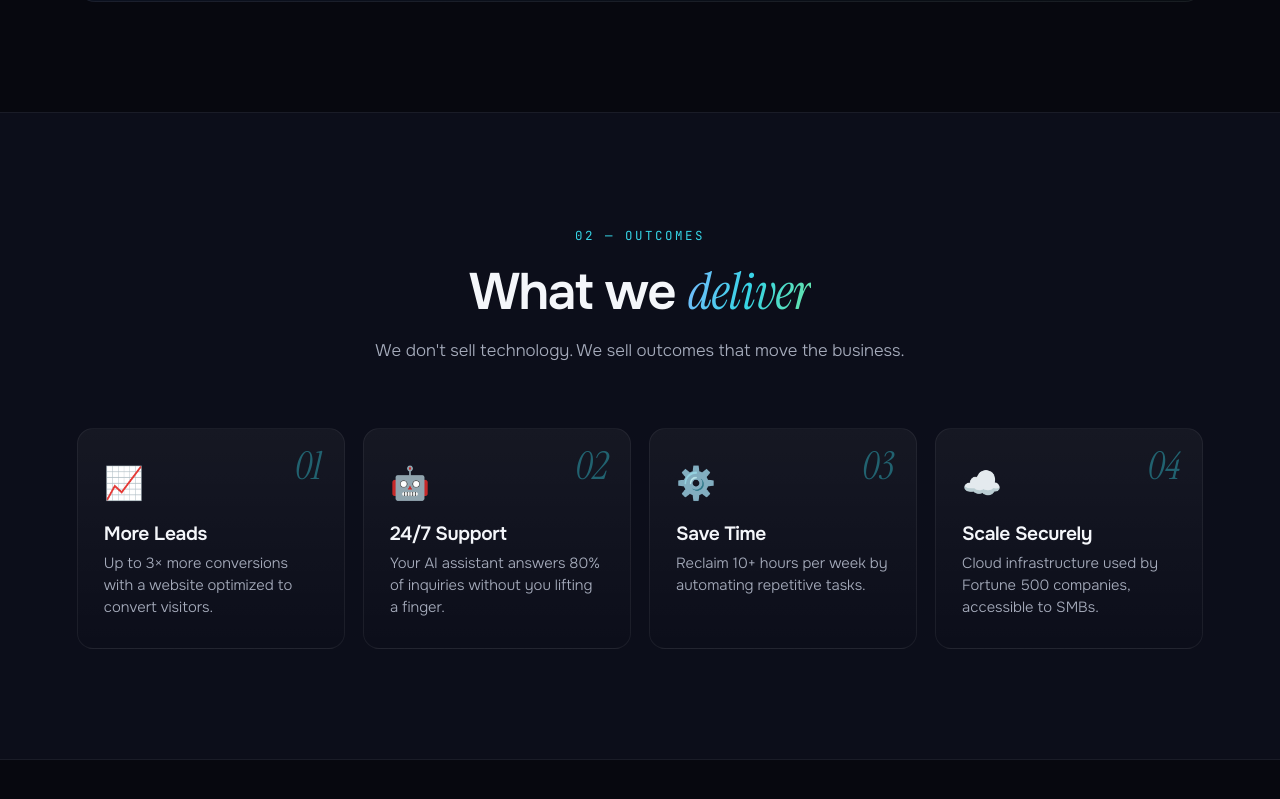
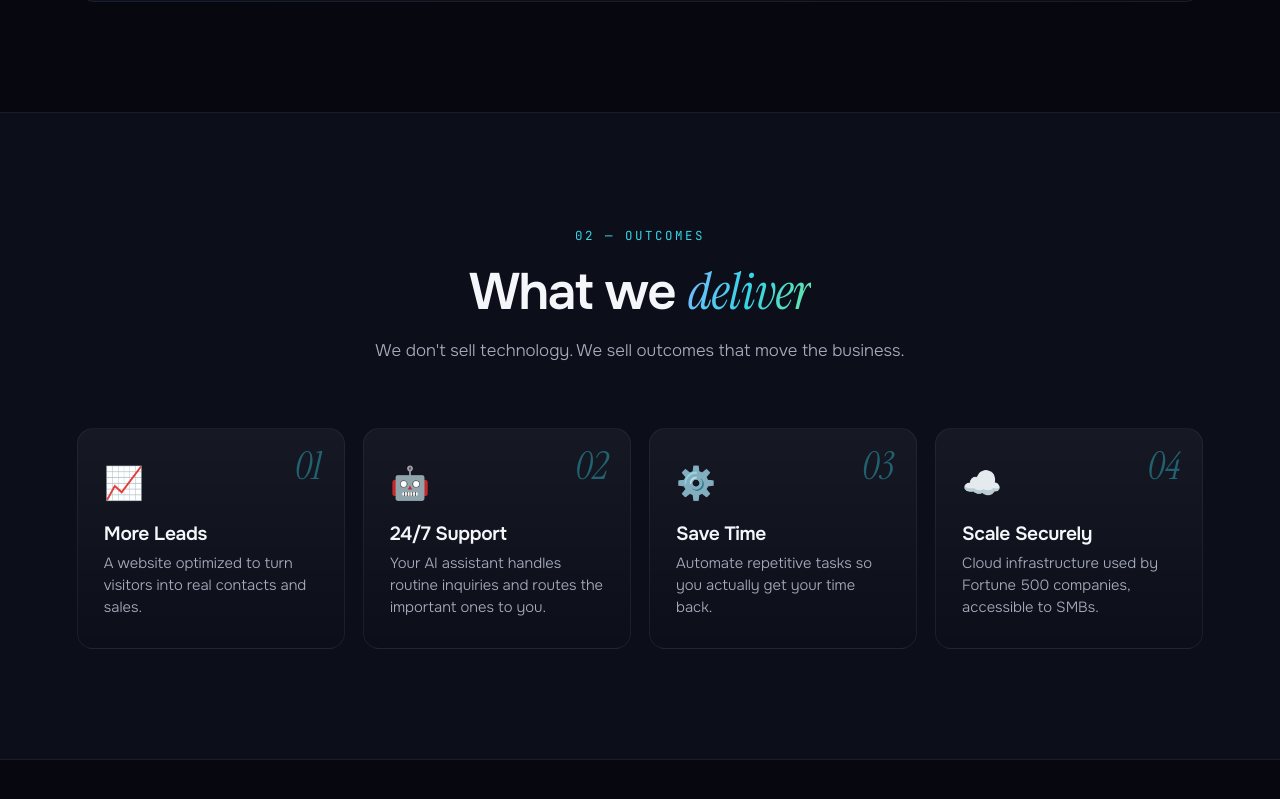
Before and after one commit to bluesstick/kanettech, a plain HTML site: page index.html in a window 1280 px wide. Shown: the part 1973-2772 px from the top of the page. Drawn offline with Linux system fonts and the light colour scheme.

Commit message:
Add files via upload

```diff
--- a/index.html
+++ b/index.html
@@ -333,7 +333,7 @@
     <div class="hero-meta">
       <span class="item"><svg viewBox="0 0 24 24" fill="currentColor"><path d="M12 2l3 7h7l-5.5 4 2 7L12 16l-6.5 4 2-7L2 9h7z"/></svg><span data-i18n="hero.m1">10+ años en IT internacional</span></span>
       <span class="item"><svg viewBox="0 0 24 24" fill="none" stroke="currentColor" stroke-width="2.5"><path d="M5 12l5 5L20 7"/></svg><span data-i18n="hero.m2">Servicio bilingüe ES/EN</span></span>
-      <span class="item"><svg viewBox="0 0 24 24" fill="none" stroke="currentColor" stroke-width="2.5"><circle cx="12" cy="12" r="9"/><path d="M3 12h18M12 3a14 14 0 010 18M12 3a14 14 0 000 18"/></svg><span data-i18n="hero.m3">Clientes en 3 países</span></span>
+      <span class="item"><svg viewBox="0 0 24 24" fill="none" stroke="currentColor" stroke-width="2.5"><circle cx="12" cy="12" r="9"/><path d="M3 12h18M12 3a14 14 0 010 18M12 3a14 14 0 000 18"/></svg><span data-i18n="hero.m3">Experiencia internacional ES · LATAM · EEUU</span></span>
     </div>
   </div>
 </section>
@@ -345,8 +345,6 @@
     <button onclick="scrollToSection('portfolio')" class="brand-name ft">FAT TACO</button>
     <span class="sep">·</span>
     <button onclick="scrollToSection('portfolio')" class="brand-name">Regal Space Solutions</button>
-    <span class="sep">·</span>
-    <button onclick="scrollToSection('portfolio')" class="brand-name" data-i18n="trust.more">y más</button>
   </div>
 </section>
 
@@ -406,9 +404,9 @@
     <p data-i18n="del.sub">No vendemos tecnología. Vendemos resultados que mueven el negocio.</p>
   </div>
   <div class="del-grid">
-    <div class="del"><span class="num">01</span><span class="em">📈</span><h3 data-i18n="del.d1.t">Más clientes</h3><p data-i18n="del.d1.d">Hasta 3× más conversiones con una web optimizada para convertir visitas.</p></div>
-    <div class="del"><span class="num">02</span><span class="em">🤖</span><h3 data-i18n="del.d2.t">Soporte 24/7</h3><p data-i18n="del.d2.d">Tu asistente IA responde el 80% de las consultas sin que muevas un dedo.</p></div>
-    <div class="del"><span class="num">03</span><span class="em">⚙️</span><h3 data-i18n="del.d3.t">Ahorra tiempo</h3><p data-i18n="del.d3.d">Recupera 10+ horas a la semana automatizando tareas repetitivas.</p></div>
+    <div class="del"><span class="num">01</span><span class="em">📈</span><h3 data-i18n="del.d1.t">Más clientes</h3><p data-i18n="del.d1.d">Web optimizada para que las visitas se conviertan en contactos y ventas reales.</p></div>
+    <div class="del"><span class="num">02</span><span class="em">🤖</span><h3 data-i18n="del.d2.t">Soporte 24/7</h3><p data-i18n="del.d2.d">Tu asistente IA atiende las consultas rutinarias y te deriva solo lo importante.</p></div>
+    <div class="del"><span class="num">03</span><span class="em">⚙️</span><h3 data-i18n="del.d3.t">Ahorra tiempo</h3><p data-i18n="del.d3.d">Automatiza tareas repetitivas para que recuperes tiempo de verdad.</p></div>
     <div class="del"><span class="num">04</span><span class="em">☁️</span><h3 data-i18n="del.d4.t">Escala seguro</h3><p data-i18n="del.d4.d">Infraestructura cloud usada por empresas Fortune 500, accesible para PYMEs.</p></div>
   </div>
 </section>
@@ -655,7 +653,7 @@
 <div class="chat-w" id="chatW">
   <div class="chat-h">
     <div class="av">K</div>
-    <div class="ht"><b>KanetTech Digital Solutions</b><small><span class="dot"></span> <span data-i18n="chat.status">Digital Consultant · Available 24/7</span></small></div>
+    <div class="ht"><b>KanetTech Digital Solutions</b><small><span class="dot"></span> <span data-i18n="chat.status">Consultor Digital · Respondo en 24h</span></small></div>
     <button class="chat-close" onclick="toggleChat()">×</button>
   </div>
   <div class="chat-b" id="chatB"></div>
@@ -686,8 +684,8 @@ const I18N = {
     "hero.title":'Consigue más <span class="serif-it gtext">clientes</span> y ahorra <span class="serif-it gtext">tiempo</span> con IA y automatización.',
     "hero.lead":"Diseñamos webs profesionales, asistentes inteligentes y automatizaciones para pequeñas empresas. 100% remoto · España, Latinoamérica y EEUU.",
     "hero.cta1":"Solicita tu propuesta →","hero.cta2":"Ver casos",
-    "hero.m1":"10+ años en IT internacional","hero.m2":"Servicio bilingüe ES/EN","hero.m3":"Clientes en 3 países",
-    "trust.label":"TRABAJOS RECIENTES","trust.more":"y más",
+    "hero.m1":"10+ años en IT internacional","hero.m2":"Servicio bilingüe ES/EN","hero.m3":"Experiencia internacional ES · LATAM · EEUU",
+    "trust.label":"TRABAJOS RECIENTES",
     "svc.kicker":"01 — Servicios","svc.title":'Lo que construimos <span class="serif-it gtext">para ti</span>',
     "svc.sub":"Desde una landing simple hasta un sistema completo con IA y automatización. Todo lo necesario para que tu negocio funcione mejor y venda más.",
     "svc.s1.t":"Diseño y desarrollo web","svc.s1.d":"Sitios elegantes, rápidos y optimizados para móvil. Desde landings hasta webs corporativas completas, con SEO incluido.",
@@ -698,9 +696,9 @@ const I18N = {
     "svc.s6.t":"Soluciones Cloud","svc.s6.d":"Con 10+ años en arquitectura cloud para empresas globales, te ayudo a migrar, optimizar costes y gobernar tu infraestructura en Azure y AWS. Para PYMEs en crecimiento y empresas medianas.",
     "del.kicker":"02 — Resultados","del.title":'Lo que <span class="serif-it gtext">entregamos</span>',
     "del.sub":"No vendemos tecnología. Vendemos resultados que mueven el negocio.",
-    "del.d1.t":"Más clientes","del.d1.d":"Hasta 3× más conversiones con una web optimizada para convertir visitas.",
-    "del.d2.t":"Soporte 24/7","del.d2.d":"Tu asistente IA responde el 80% de las consultas sin que muevas un dedo.",
-    "del.d3.t":"Ahorra tiempo","del.d3.d":"Recupera 10+ horas a la semana automatizando tareas repetitivas.",
+    "del.d1.t":"Más clientes","del.d1.d":"Web optimizada para que las visitas se conviertan en contactos y ventas reales.",
+    "del.d2.t":"Soporte 24/7","del.d2.d":"Tu asistente IA atiende las consultas rutinarias y te deriva solo lo importante.",
+    "del.d3.t":"Ahorra tiempo","del.d3.d":"Automatiza tareas repetitivas para que recuperes tiempo de verdad.",
     "del.d4.t":"Escala seguro","del.d4.d":"Infraestructura cloud usada por empresas Fortune 500, accesible para PYMEs.",
     "port.kicker":"03 — Casos & Demos","port.title":'Webs <span class="serif-it gtext">en producción</span>',
     "port.sub":"Proyectos reales y demos por industria — cada uno con chatbot, WhatsApp y diseño a medida.",
@@ -742,7 +740,7 @@ const I18N = {
     "foot.tagline":"Webs, asistentes IA y automatización para pequeñas empresas. 100% remoto, servicio en español e inglés.",
     "foot.serv":"Servicios","foot.comp":"Compañía","foot.contact":"Contacto",
     "foot.rights":"Todos los derechos reservados","foot.built":"Hecho con cuidado desde Madrid, España 🇪🇸",
-    "chat.status":"Digital Consultant · Available 24/7",
+    "chat.status":"Consultor Digital · Respondo en 24h",
     "chat.welcome":'👋 Bienvenido a <b>KanetTech Digital Solutions</b>.<br><br>Puedo ayudarte con:<br>🌐 Desarrollo Web<br>🤖 Asistentes IA<br>⚙️ Automatización<br>☁️ Soluciones Cloud<br>📈 Solicitar una propuesta<br><br>Selecciona una opción o escribe tu consulta.',
     "chat.btn.proposal":"🚀 Solicitar propuesta","chat.btn.web":"🌐 Crear una web","chat.btn.ai":"🤖 Implementar IA","chat.btn.auto":"⚙️ Automatizar procesos","chat.btn.cloud":"☁️ Soluciones Cloud","chat.btn.schedule":"📅 Agendar consulta",
     "chat.svc.web":'🌐 <b>Diseño Web Profesional</b><br><br>Diseñamos webs elegantes y rápidas que convierten visitas en clientes. Optimizadas para móvil, SEO incluido y con tu identidad de marca.<br><br>Desde <b>€500</b> (Starter) hasta <b>€1.500</b> (Premium con IA).',
@@ -774,8 +772,8 @@ const I18N = {
     "hero.title":'Get more <span class="serif-it gtext">customers</span> and save <span class="serif-it gtext">time</span> with AI and automation.',
     "hero.lead":"We design professional websites, intelligent assistants and automations for small businesses. 100% remote · Spain, Latin America and the USA.",
     "hero.cta1":"Request your proposal →","hero.cta2":"See work",
-    "hero.m1":"10+ years in international IT","hero.m2":"Bilingual service EN/ES","hero.m3":"Clients across 3 countries",
-    "trust.label":"RECENT WORK","trust.more":"and more",
+    "hero.m1":"10+ years in international IT","hero.m2":"Bilingual service EN/ES","hero.m3":"International experience ES · LATAM · USA",
+    "trust.label":"RECENT WORK",
     "svc.kicker":"01 — Services","svc.title":'What we build <span class="serif-it gtext">for you</span>',
     "svc.sub":"From a simple landing to a full system with AI and automation. Everything your business needs to run smoother and sell more.",
     "svc.s1.t":"Web design & development","svc.s1.d":"Elegant, fast and mobile-optimized sites. From landings to full corporate websites with SEO included.",
@@ -786,9 +784,9 @@ const I18N = {
     "svc.s6.t":"Cloud Solutions","svc.s6.d":"With 10+ years in cloud architecture for global enterprises, I help you migrate, optimize costs and govern your Azure and AWS infrastructure. For growing SMBs and mid-sized companies.",
     "del.kicker":"02 — Outcomes","del.title":'What we <span class="serif-it gtext">deliver</span>',
     "del.sub":"We don't sell technology. We sell outcomes that move the business.",
-    "del.d1.t":"More Leads","del.d1.d":"Up to 3× more conversions with a website optimized to convert visitors.",
-    "del.d2.t":"24/7 Support","del.d2.d":"Your AI assistant answers 80% of inquiries without you lifting a finger.",
-    "del.d3.t":"Save Time","del.d3.d":"Reclaim 10+ hours per week by automating repetitive tasks.",
+    "del.d1.t":"More Leads","del.d1.d":"A website optimized to turn visitors into real contacts and sales.",
+    "del.d2.t":"24/7 Support","del.d2.d":"Your AI assistant handles routine inquiries and routes the important ones to you.",
+    "del.d3.t":"Save Time","del.d3.d":"Automate repetitive tasks so you actually get your time back.",
     "del.d4.t":"Scale Securely","del.d4.d":"Cloud infrastructure used by Fortune 500 companies, accessible to SMBs.",
     "port.kicker":"03 — Cases & Demos","port.title":'Websites <span class="serif-it gtext">in production</span>',
     "port.sub":"Real projects and demos by industry — each one with chatbot, WhatsApp and custom design.",
@@ -830,7 +828,7 @@ const I18N = {
     "foot.tagline":"Websites, AI assistants and automation for small businesses. 100% remote, service in English and Spanish.",
     "foot.serv":"Services","foot.comp":"Company","foot.contact":"Contact",
     "foot.rights":"All rights reserved","foot.built":"Made with care from Madrid, Spain 🇪🇸",
-    "chat.status":"Digital Consultant · Available 24/7",
+    "chat.status":"Digital Consultant · I reply within 24h",
     "chat.welcome":'👋 Welcome to <b>KanetTech Digital Solutions</b>.<br><br>I can help you with:<br>🌐 Web Development<br>🤖 AI Assistants<br>⚙️ Automation<br>☁️ Cloud Solutions<br>📈 Request a proposal<br><br>Pick an option or type your question.',
     "chat.btn.proposal":"🚀 Request a proposal","chat.btn.web":"🌐 Build a website","chat.btn.ai":"🤖 Implement AI","chat.btn.auto":"⚙️ Automate processes","chat.btn.cloud":"☁️ Cloud Solutions","chat.btn.schedule":"📅 Schedule a call",
     "chat.svc.web":'🌐 <b>Professional Web Design</b><br><br>We design elegant, fast websites that convert visitors into customers. Mobile-optimized, SEO included, with your brand identity.<br><br>From <b>€500</b> (Starter) to <b>€1,500</b> (Premium with AI).',
```
